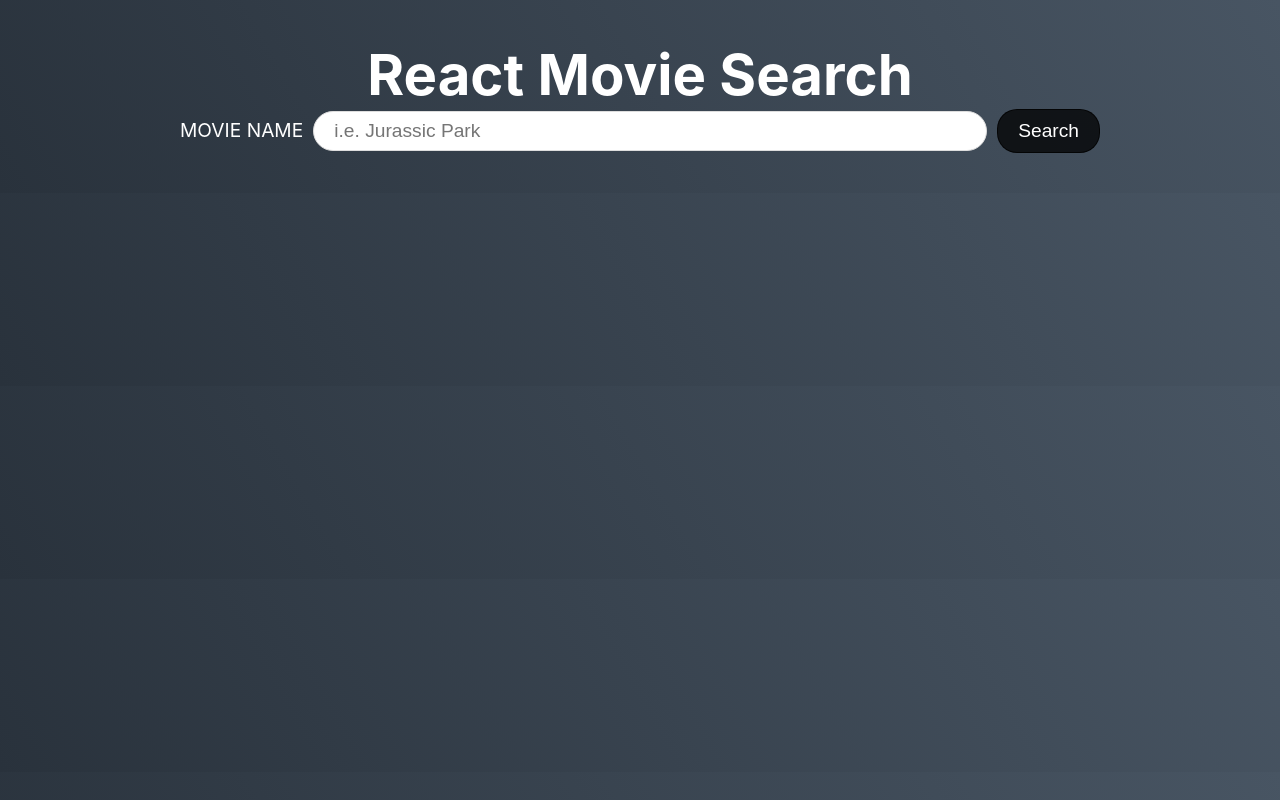
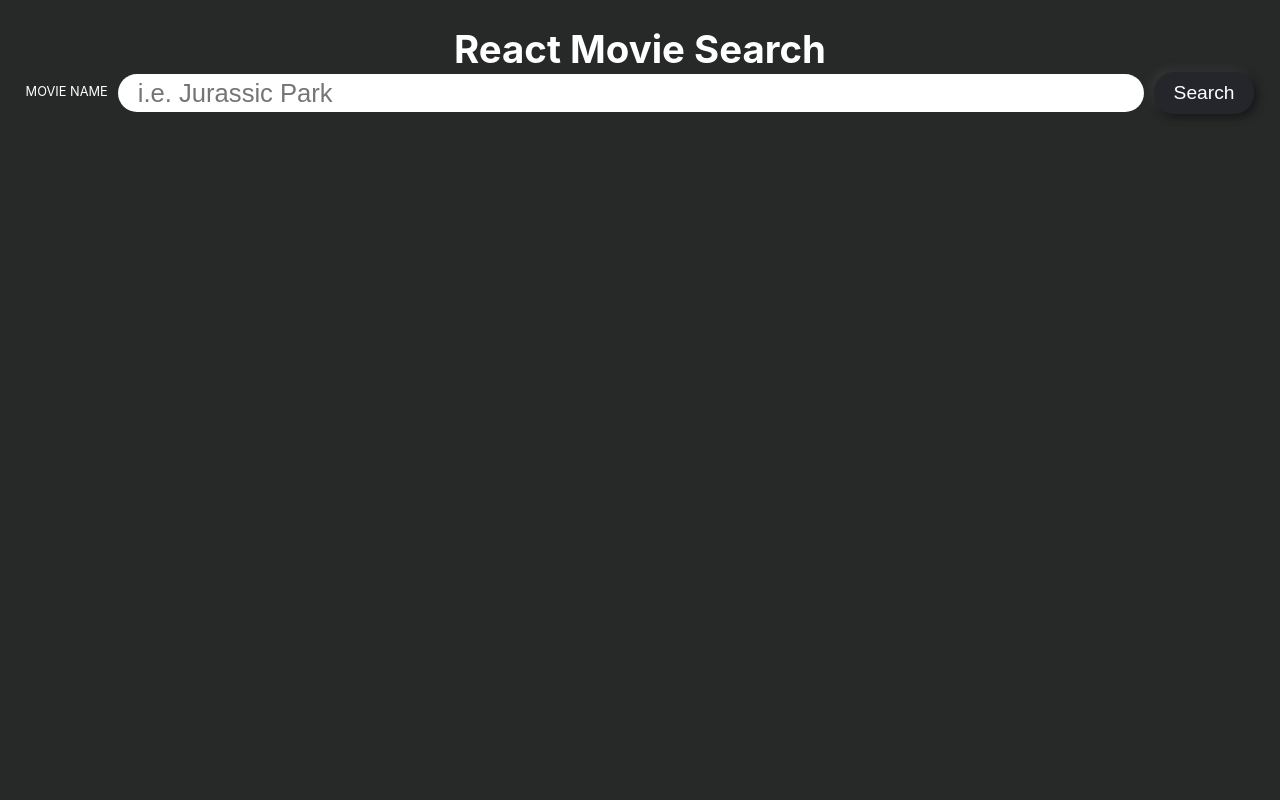
Before and after one commit to Zekemaz/react-movie-search, a React (Create React App) app: page / in a window 1280 px wide. Built offline with nearby package versions, Linux system fonts and the light colour scheme.

Commit message:
update style

```diff
--- a/src/App.css
+++ b/src/App.css
@@ -1,5 +1,6 @@
 html{
   font-size: 10px;
+  color: #fff;
 }
 
 *{
@@ -9,25 +10,25 @@ html{
 }
 
 body{
-  background-image: linear-gradient(60deg, #29323c 0%, #485563 100%);
+  background: #272828;
 }
 
 p{
-  font-size: 1.6rem;
+  font-size: 1rem;
 }
 
 small{
-  font-size: 1.2rem;
+  font-size: 1rem;
 }
 
 .container{
   margin: 0 auto;
-  max-width: 1000px;
-  padding: 40px;
+  max-width: 100vw;
+  padding: 2vw;
 }
 
 .title{
-  font-size: 4.4vw;
+  font-size: 3vw;
   text-align: center;
   color: #fff;
 }
@@ -35,37 +36,51 @@ small{
 
 .form {
   display:grid;
+  margin-bottom: 2vw;
 }
 
 .label {
-  font-size: 1.5vw;
+  font-size: 1vw;
   margin-bottom: 0.2rem;
   text-transform: uppercase;
   color: white;
 }
 
 .input {
-  font-size: 1.5vw;
+  font-size: 2vw;
   padding: 0.5rem 2rem;
   line-height: 2.8rem;
   border-radius: 20px;
-  border: 1px solid #ddd;
+  border: none;
   margin-bottom: 1rem;
 }
 
 .button {
-  background-color: rgba(0,0,0,0.75);
   color: white;
   padding: 1rem 2rem;
-  border: 1px solid rgba(0,0,0,0.75);
+  border: none;
   border-radius: 20px;
   font-size: 1.5vw;
   cursor: pointer;
-  transition: background-color 250ms;
+  background-color:#25252c;
+  box-shadow:
+    3px 3px 8px #161616,
+    -3px -3px 8px #383a3a;
+  transition: 0.5s;
 }
 
-.button:hover {
-  background-color: rgba(0,0,0,0.85);
+
+.button:hover{
+background: #383a3a ;
+}
+.button:active{
+background: #0D1016;
+}
+
+
+.card-list{
+  display: flex;
+  flex-wrap: wrap;
 }
 
 @media (min-width:786px){
--- a/src/movie.module.css
+++ b/src/movie.module.css
@@ -1,45 +1,46 @@
 .card{
-    background-image: linear-gradient(135deg, #fdfcfb 0%, #e2d1c3 100%);
     display: flex;
-    border-radius: 10px;
     margin: 2vw;
+    border-radius: 40px;
+    background: #272828;
+    box-shadow: inset 5px 5px 13px #161616,
+                inset -5px -5px 13px #383a3a;
 }
 .cardImage{
-    width: 30vw;
-    height: auto;
-    border-radius: 10px;
+    width: 30%;
+    border-radius: 40px;
     margin: 1vh;
 }
 .cardInfo{
-    width: 60vw;
+    width: 70%;
     text-align: center;
 }
 .cardTitle{
-    font-size: 4vw;
+    font-size: 3vw;
+    margin: 2vw 0;
 }
 .cardDesc{
     font-size: 2.5vw;
     text-align: left;
     margin: 2vw;
     text-align: justify;
-    background-color: #fff;
-    border-radius: 10px;
+    border-radius: 40px;
     padding: 1vw;
 }
 .cardPopularity{
-    font-size: 2vw;
+    font-size: 1.5vw;
     text-align: left;
     margin: 2vw;
     text-align: justify;
 }
 .cardRelease{
-    font-size: 2vw;
+    font-size: 1.5vw;
     text-align: left;
     margin: 2vw;
     text-align: justify;
 }
 .cardRating{
-    font-size: 2vw;
+    font-size: 1.5vw;
     text-align: left;
     margin: 2vw;
     text-align: justify;
```
